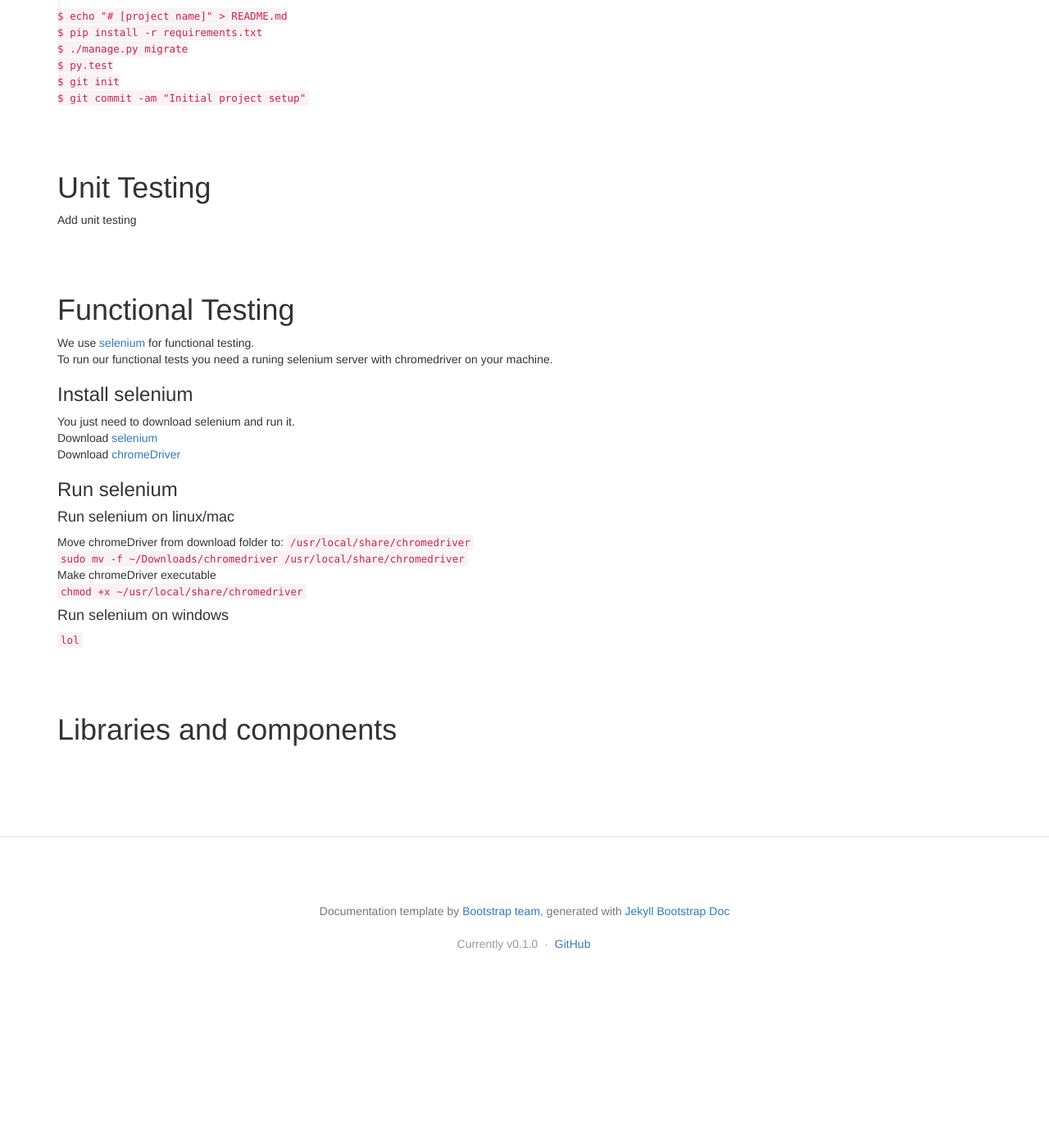
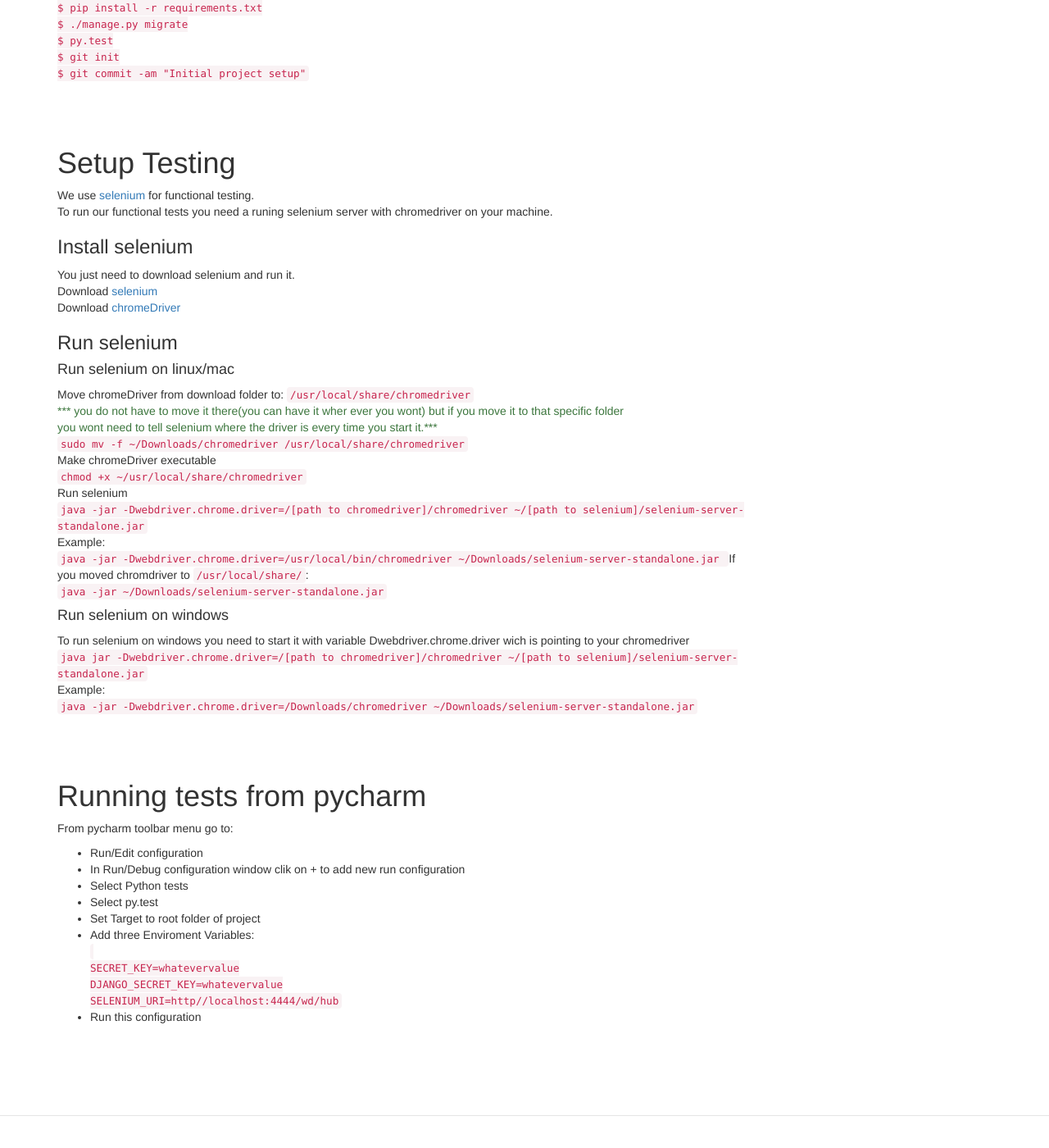
Before and after one commit to codecentric-labs-zero/codecentric-labs-zero.github.io, a Jekyll site: the page built from pages/django.html, in a window 1280 px wide and 1400 px high, scrolled down 1626 px. Shown: the whole window at 82% size. Built offline with Jekyll 4.4.1, drawn with Linux system fonts in a browser that asks for light colours; nearby versions of some CDN libraries; before the commit the page ends 2837 px from its top, so only the background shows below that; some of the changed text lies outside the part shown.

Commit message:
Added setup and running tests from pycharm

```diff
--- a/pages/django.html
+++ b/pages/django.html
@@ -20,7 +20,7 @@ description:
     <br>
     <h3>Creating new project:</h3>
     You can create a new project from our template by running this inside a Python 3 virtual environment:<br>
-    <p class="text-danger">***Change [project_name] with the real project name (do not use special characters)***</p>
+    <span class="text-danger">***Change [project_name] with the real project name (do not use special characters)***</span>
     <code><br>
       $ virtualenv --python=python3 venv<br>
       $ . venv/bin/activate<br>
@@ -33,7 +33,7 @@ description:
 </section>
 
 <section class="bs-docs-section">
-  <h1 id="cd">Continuous delivery</h1>
+  <h1 id="cd">Setting up <span class="text-success">with</span> continuous delivery</h1>
   <p>
     In the template there is a script <code>bootstrap.sh</code> that we use to setup continuous delivery on heroku and circleci.<br>
     This script will create github project and set it up on heroku and circleci so it is important that you are part of codecentric-labs-zero<br>
@@ -66,7 +66,7 @@ description:
 </section>
 
 <section class="bs-docs-section">
-  <h1 id="wcd">Setting up without continuous delivery</h1>
+  <h1 id="wcd">Setting up <span class="text-danger">without</span> continuous delivery</h1>
   <p>
   If you prefer not to set up the delivery pipeline, you can simply prepare the project for development:
   </p>
@@ -96,15 +96,7 @@ description:
 </section>
 
 <section class="bs-docs-section">
-  <h1 id="unit-testing">Unit Testing</h1>
-  <p>
-  Add unit testing
-  </p>
-
-</section>
-
-<section class="bs-docs-section">
-  <h1 id="functional-testing">Functional Testing</h1>
+  <h1 id="setup-testing">Setup Testing</h1>
   <p>
     We use <a href="http://docs.seleniumhq.org/">selenium</a> for functional testing.<br>
     To run our functional tests you need a runing selenium server with chromedriver on your machine.
@@ -119,24 +111,65 @@ description:
   <h4 id="run-selenium-linux-mac">Run selenium on linux/mac</h4>
   <p>
     Move chromeDriver from download folder to: <code>/usr/local/share/chromedriver</code><br>
+    <span class="text-success">*** you do not have to move it there(you can have it wher ever you wont) but if you move it to that specific folder<br>
+    you wont need to tell selenium where the driver is every time you start it.***</span><br>
     <code>
     sudo mv -f ~/Downloads/chromedriver /usr/local/share/chromedriver<br>
     </code>
     Make chromeDriver executable<br>
     <code>
     chmod +x ~/usr/local/share/chromedriver
+  </code><br>
+    Run selenium<br>
+    <code>
+      java -jar -Dwebdriver.chrome.driver=/[path to chromedriver]/chromedriver ~/[path to selenium]/selenium-server-standalone.jar <br>
+    </code>
+    <span>Example:</span><br>
+      <code>
+      java -jar -Dwebdriver.chrome.driver=/usr/local/bin/chromedriver ~/Downloads/selenium-server-standalone.jar
+    </code>
+    <span>If you moved chromdriver to <code>/usr/local/share/</code>:</span><br>
+      <code>
+      java -jar ~/Downloads/selenium-server-standalone.jar
+    </code>
+
+  </p>
+  <h4 id="run-selenium-windows">Run selenium on windows</h4>
+  <p>
+    To run selenium on windows you need to start it with variable Dwebdriver.chrome.driver wich is pointing to your chromedriver<br>
+    <code>
+      java jar -Dwebdriver.chrome.driver=/[path to chromedriver]/chromedriver ~/[path to selenium]/selenium-server-standalone.jar
+    </code><br>
+    <span>Example:</span><br>
+      <code>
+      java -jar -Dwebdriver.chrome.driver=/Downloads/chromedriver ~/Downloads/selenium-server-standalone.jar
     </code>
   </p>
-  <h4 id="run-selenium-linux-mac">Run selenium on windows</h4>
-  <p>
-    <code>
-      lol
-    </code>
-  </p>
+
 
 </section>
 
 <section class="bs-docs-section">
-  <h1 id="libraries">Libraries and components</h1>
+  <h1 id="running-tests-pycharm">Running tests from pycharm</h1>
+  <p>
+    From pycharm toolbar menu go to:<br>
+<ul>
+    <li>Run/Edit configuration<br></li>
+    <li>In Run/Debug configuration window clik on + to add new run configuration<br></li>
+    <li>Select Python tests<br></li>
+    <li>Select py.test<br></li>
+    <li>Set Target to root folder of project<br></li>
+    <li>Add three Enviroment Variables:<br>
+    <code><br>
+    SECRET_KEY=whatevervalue<br>
+    DJANGO_SECRET_KEY=whatevervalue<br>
+    SELENIUM_URI=http//localhost:4444/wd/hub
+    </code><br></li>
+    <li>Run this configuration</li>
+</ul>
+
+
+
+  </p>
 
 </section>
```
